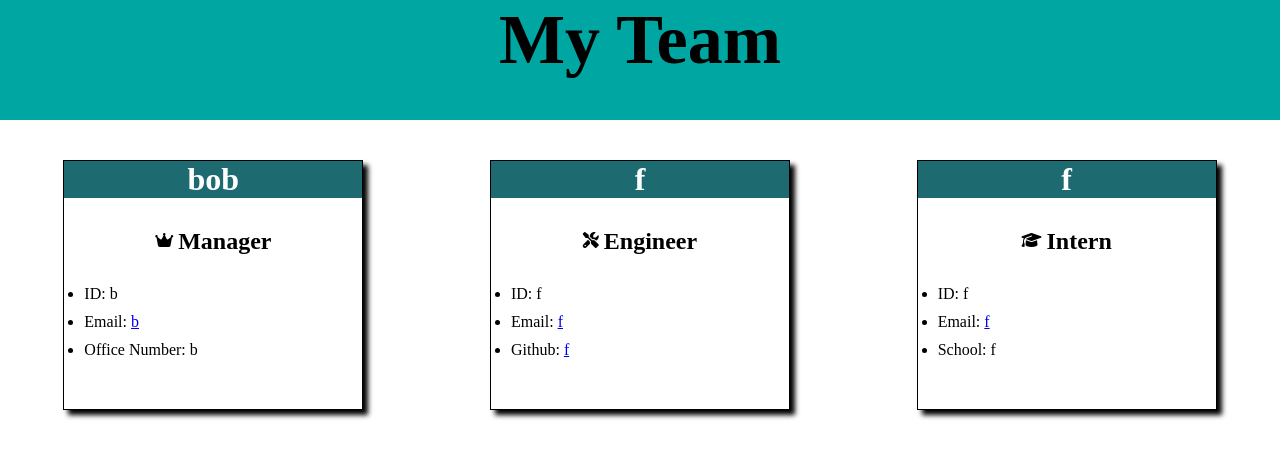
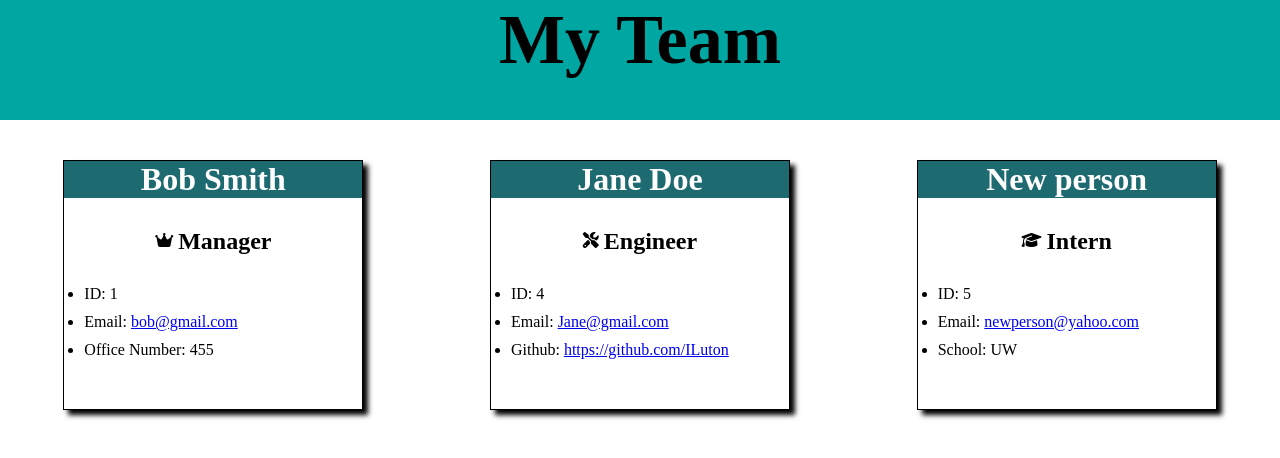
Before and after one commit to ILuton/Team-Profile-Generator, a website: page src/index.html in a window 1280 px wide. Drawn offline with Linux system fonts and the light colour scheme.

```diff
--- a/src/index.html
+++ b/src/index.html
@@ -15,7 +15,7 @@
       <main>
       <div class="employeeContainer">
     <div class="names">
-      <h1>bob</h1>
+      <h1>Bob Smith</h1>
       <div class="role">
         <i class="fa-solid fa-crown"></i>
         <h2>Manager</h2>
@@ -23,15 +23,15 @@
     </div>
     <div class="info">
         <ul>
-            <li>ID: b</li>
-            <li>Email: <a href=mailto:"b">b</li></a>
-            <li>Office Number: b</li>
+            <li>ID: 1</li>
+            <li>Email: <a href=mailto:"bob@gmail.com">bob@gmail.com</li></a>
+            <li>Office Number: 455</li>
         </ul>
     </div>
   </div>
   <div class="employeeContainer">
     <div class="names">
-      <h1>f</h1>
+      <h1>Jane Doe</h1>
       <div class="role">
         <i class="fa-solid fa-screwdriver-wrench"></i>
         <h2>Engineer</h2>
@@ -39,15 +39,15 @@
     </div>
     <div class="info">
         <ul>
-            <li>ID: f</li>
-            <li>Email: <a href=mailto:"f">f</li></a>
-            <li>Github: <a href="f">f</a></li>
+            <li>ID: 4</li>
+            <li>Email: <a href=mailto:"Jane@gmail.com">Jane@gmail.com</li></a>
+            <li>Github: <a href="https://github.com/ILuton">https://github.com/ILuton</a></li>
         </ul>
     </div>
   </div>
   <div class="employeeContainer">
       <div class="names">
-        <h1>f</h1>
+        <h1>New person</h1>
         <div class="role">
           <i class="fa-solid fa-graduation-cap"></i>
           <h2>Intern</h2>
@@ -55,9 +55,9 @@
       </div>
       <div class="info">
           <ul>
-              <li>ID: f</li>
-              <li>Email: <a href=mailto:"f">f</li></a>
-              <li>School: f</li>
+              <li>ID: 5</li>
+              <li>Email: <a href=mailto:"newperson@yahoo.com">newperson@yahoo.com</li></a>
+              <li>School: UW</li>
           </ul>
       </div>
     </div>
```
Also changed, not shown: README.md.
